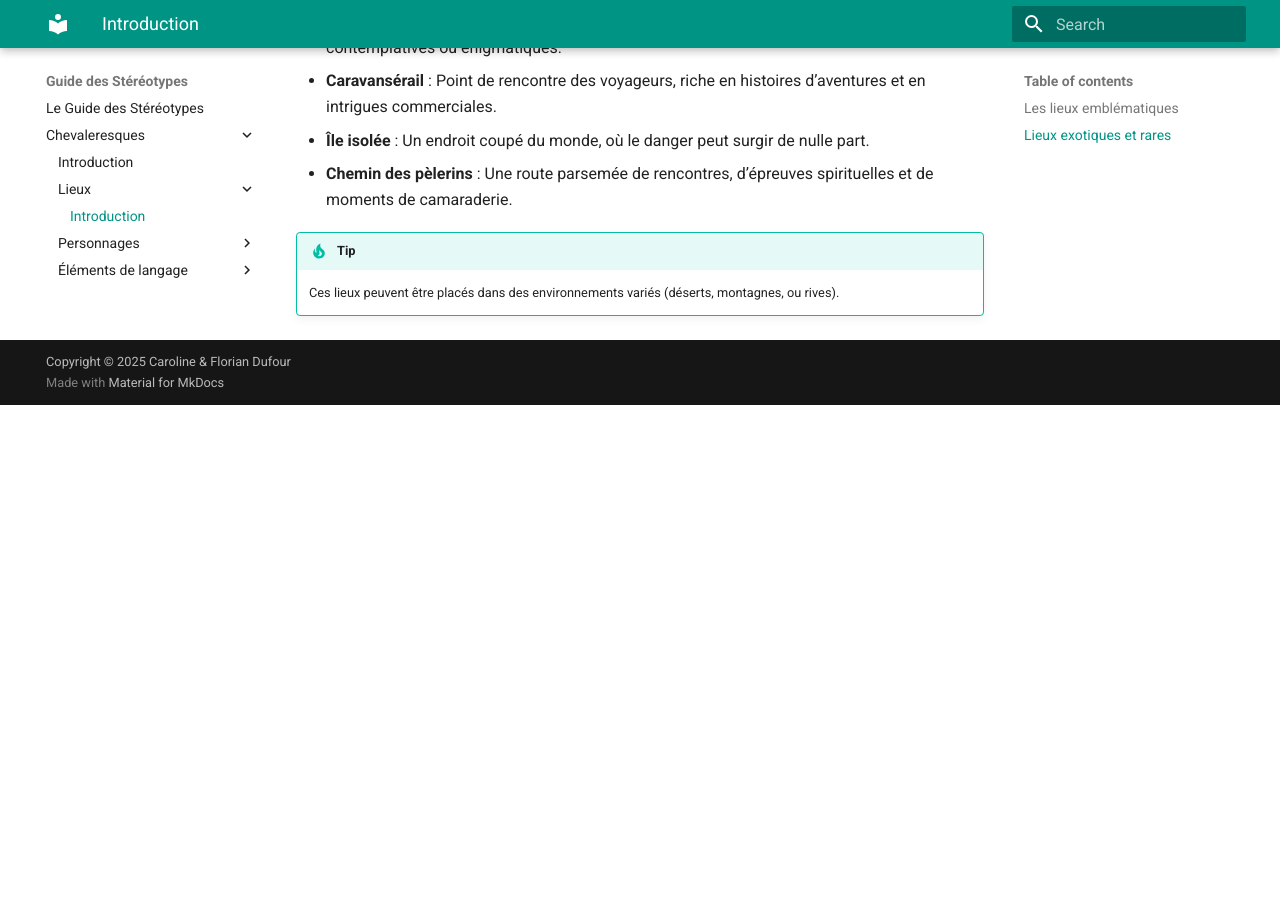
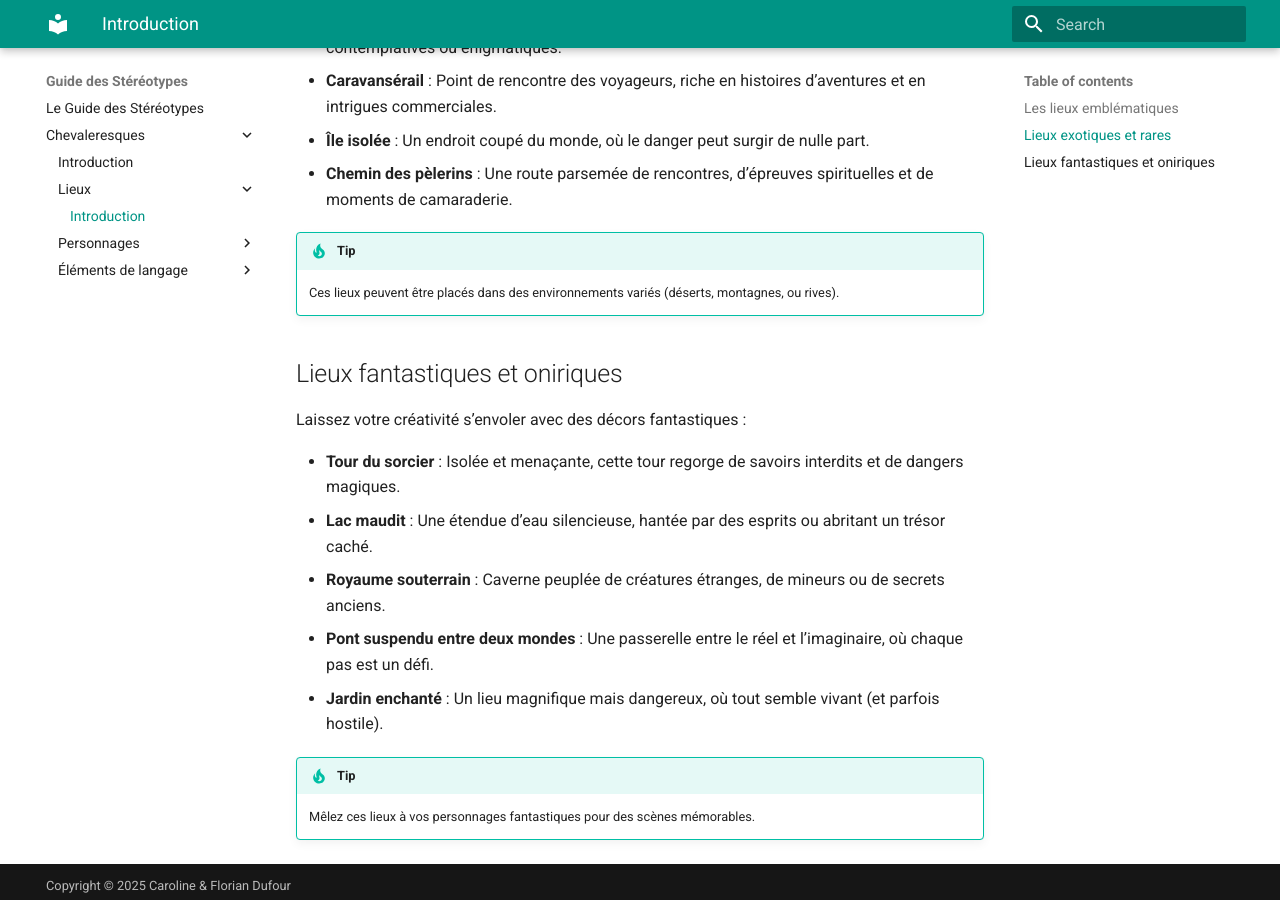
Before and after one commit to FlorianDufour/guide_stereo_impro, an MkDocs documentation site: the page built from docs/Chevaleresques/Lieux/index.md, in a window 1280 px wide and 900 px high, scrolled down 958 px. Built offline with MkDocs 1.6.1 and Material for MkDocs 9.7.7, drawn with Linux system fonts in a browser that asks for light colours; before the commit the page ends 1363 px from its top, so only the background shows below that.

Commit message:
add advice about fantasy area

```diff
--- a/docs/Chevaleresques/Lieux/index.md
+++ b/docs/Chevaleresques/Lieux/index.md
@@ -27,3 +27,16 @@ Pour sortir des sentiers battus, voici des lieux plus originaux :
 
 !!! tip
     Ces lieux peuvent être placés dans des environnements variés (déserts, montagnes, ou rives).
+
+## Lieux fantastiques et oniriques
+
+Laissez votre créativité s’envoler avec des décors fantastiques :
+
+- **Tour du sorcier** : Isolée et menaçante, cette tour regorge de savoirs interdits et de dangers magiques.
+- **Lac maudit** : Une étendue d’eau silencieuse, hantée par des esprits ou abritant un trésor caché.
+- **Royaume souterrain** : Caverne peuplée de créatures étranges, de mineurs ou de secrets anciens.
+- **Pont suspendu entre deux mondes** : Une passerelle entre le réel et l’imaginaire, où chaque pas est un défi.
+- **Jardin enchanté** : Un lieu magnifique mais dangereux, où tout semble vivant (et parfois hostile).
+
+!!! tip
+    Mêlez ces lieux à vos personnages fantastiques pour des scènes mémorables.
```
